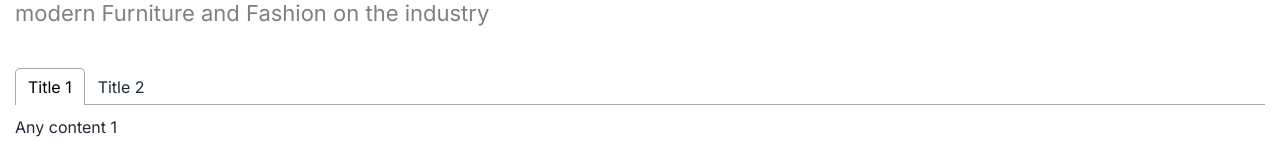
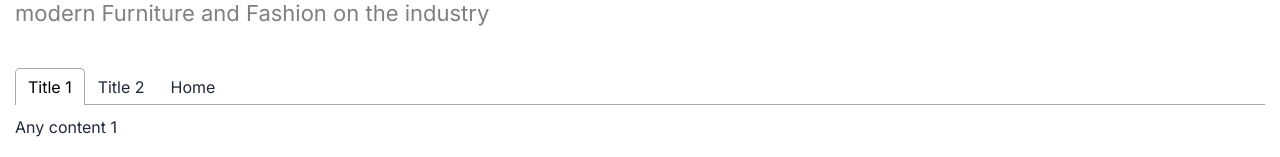
Before and after one commit to Mohammadarifcoding/Furnishop-Client, a React (Create React App) app: page / in a window 1280 px wide. Shown: the part 985-1142 px from the top of the page. Built offline with nearby package versions, Linux system fonts and the light colour scheme.

Commit message:
Added tabs in the collection box

```diff
--- /dev/null
+++ b/src/Components/Pages/Home/Collection/TabsCollection/CollectionData.js
@@ -0,0 +1,6 @@
+const CollectionData = {
+    name:String,
+    id:Number
+}
+
+export default CollectionData
--- a/src/Components/Pages/Home/Collection/TabsCollection/TabsCollection.tsx
+++ b/src/Components/Pages/Home/Collection/TabsCollection/TabsCollection.tsx
@@ -1,13 +1,33 @@
 import React from 'react';
 import { Tab, Tabs, TabList, TabPanel } from 'react-tabs';
 import 'react-tabs/style/react-tabs.css';
+import CollectionData from './CollectionData.js';
+
+
+
+
 const TabsCollection = () => {
+
+      const collectionItem:CollectionData[]=[
+        {
+            name:'Home',
+            id:5
+        }
+      ]
+
+
     return (
         <div>
              <Tabs>
     <TabList>
       <Tab>Title 1</Tab>
       <Tab>Title 2</Tab>
+      {collectionItem.map(item => (
+                    <Tab key={item.id}>
+                        {item.name}
+                    </Tab>
+                ))}
+
     </TabList>
 
     <TabPanel>
```
